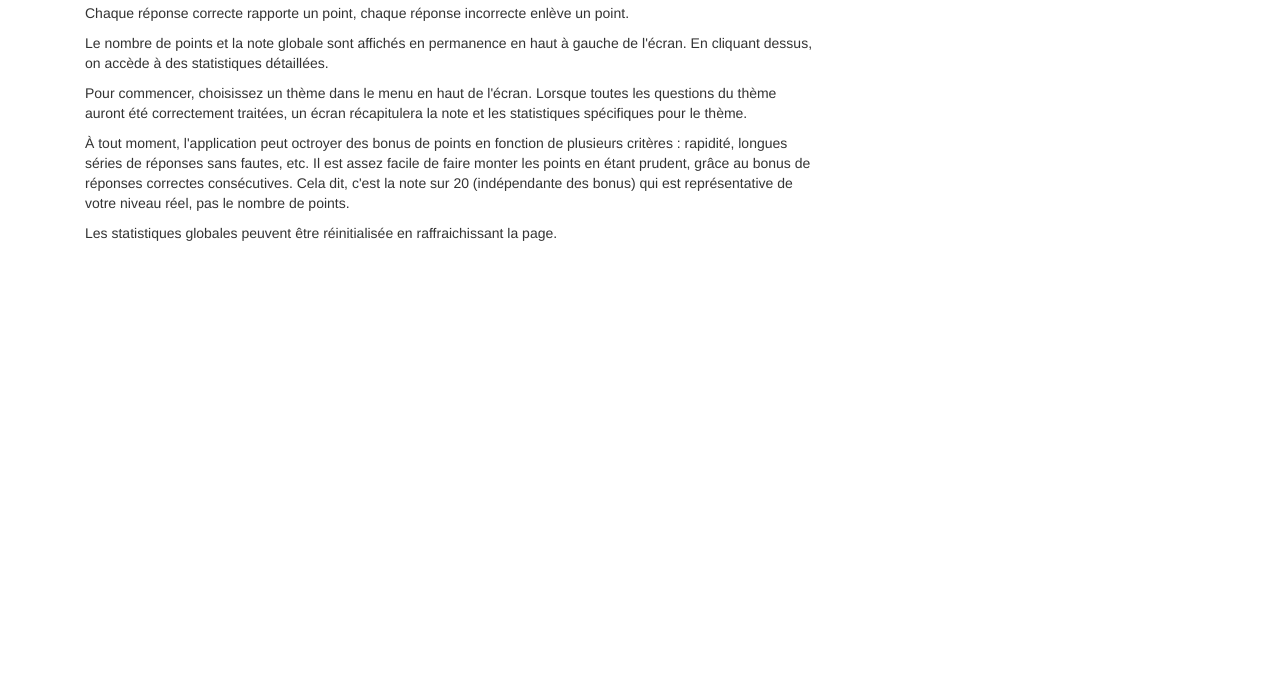
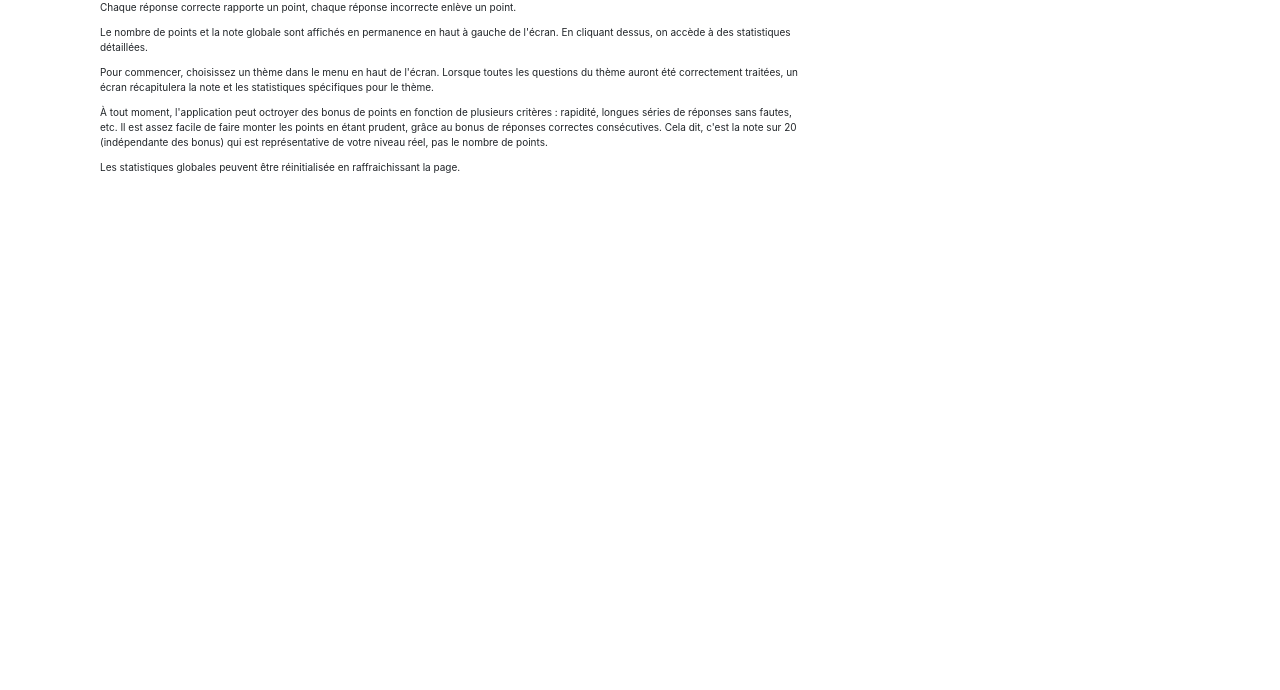
Before and after one commit to ChabbertBenjamin/AppliQcmExo7, a plain HTML site: page index.html in a window 1280 px wide. Shown: the part 110-800 px from the top of the page. Drawn offline with nearby package versions, Linux system fonts and the light colour scheme; some packages are replaced by stand-ins of ours.

Commit message:
Add files via upload

```diff
--- a/index.html
+++ b/index.html
@@ -8,9 +8,10 @@
     <meta name="author" content="Damien Mégy">
     <title>Quiz de Mathématiques (vrai ou faux), niveau fin de TS et L1 / math sup </title>
 		<link rel="stylesheet" href="https://maxcdn.bootstrapcdn.com/bootstrap/3.3.4/css/bootstrap.min.css">
+		<link rel="stylesheet" href="https://maxcdn.bootstrapcdn.com/bootstrap/4.0.0/css/bootstrap.min.css" integrity="sha384-Gn5384xqQ1aoWXA+058RXPxPg6fy4IWvTNh0E263XmFcJlSAwiGgFAW/dAiS6JXm" crossorigin="anonymous">
 		<!--<link rel="stylesheet" href="../css/bootstrap.min.css">-->
   </head>
-  <body onload="demarrage()">
+  <body onload="demarrage()" style="padding-top:0px">
 	<!-- - - - - - B A R R E   D E   N A V I G A T I O N - - - - - -->
 	<nav class="navbar navbar-inverse navbar-fixed-top">
 		<a class="navbar-brand" href="#" onclick="basculerStatsGlobales()">
@@ -59,6 +60,10 @@
 
 
 				</div>
+
+
+
+
 
 				<div class="btn-group" data-toggle="buttons">
 
```
